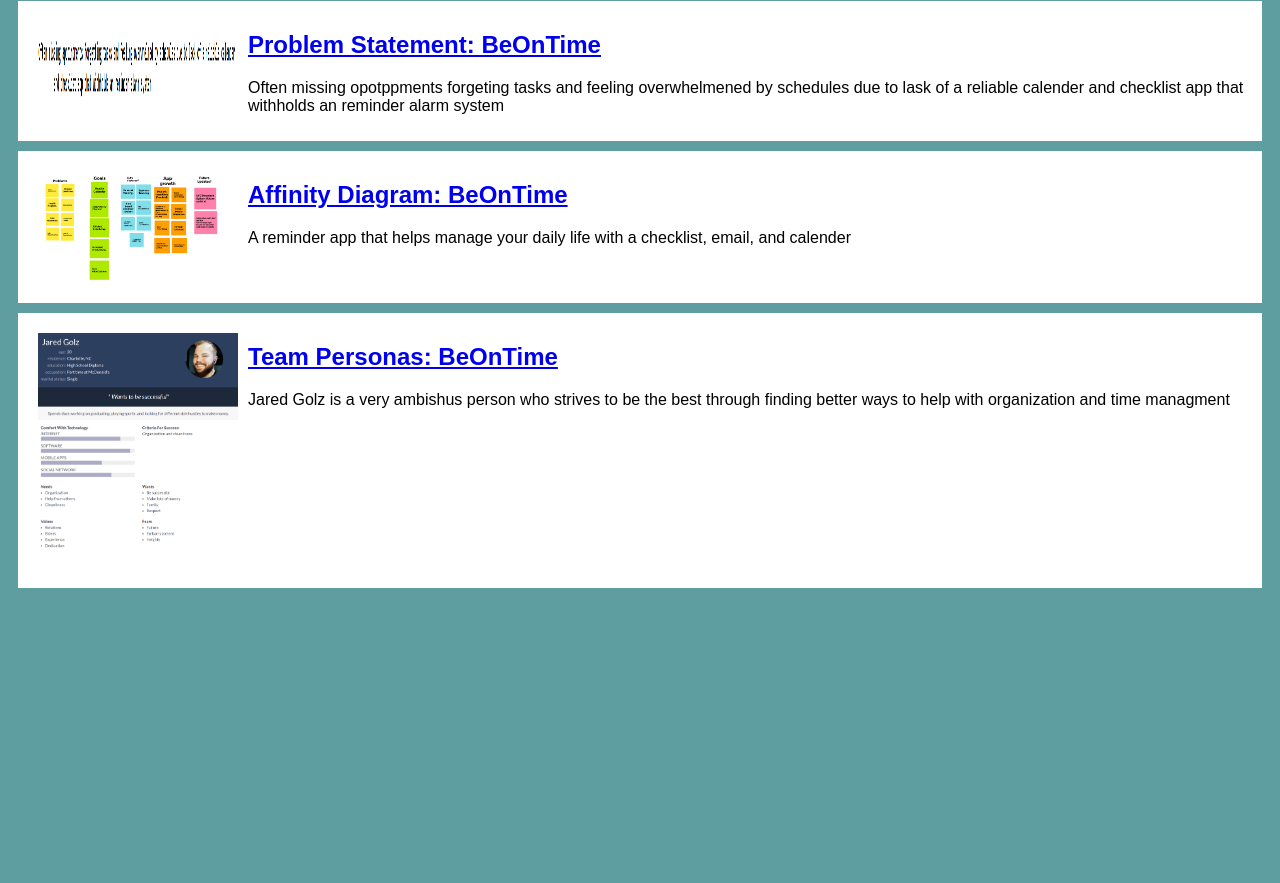
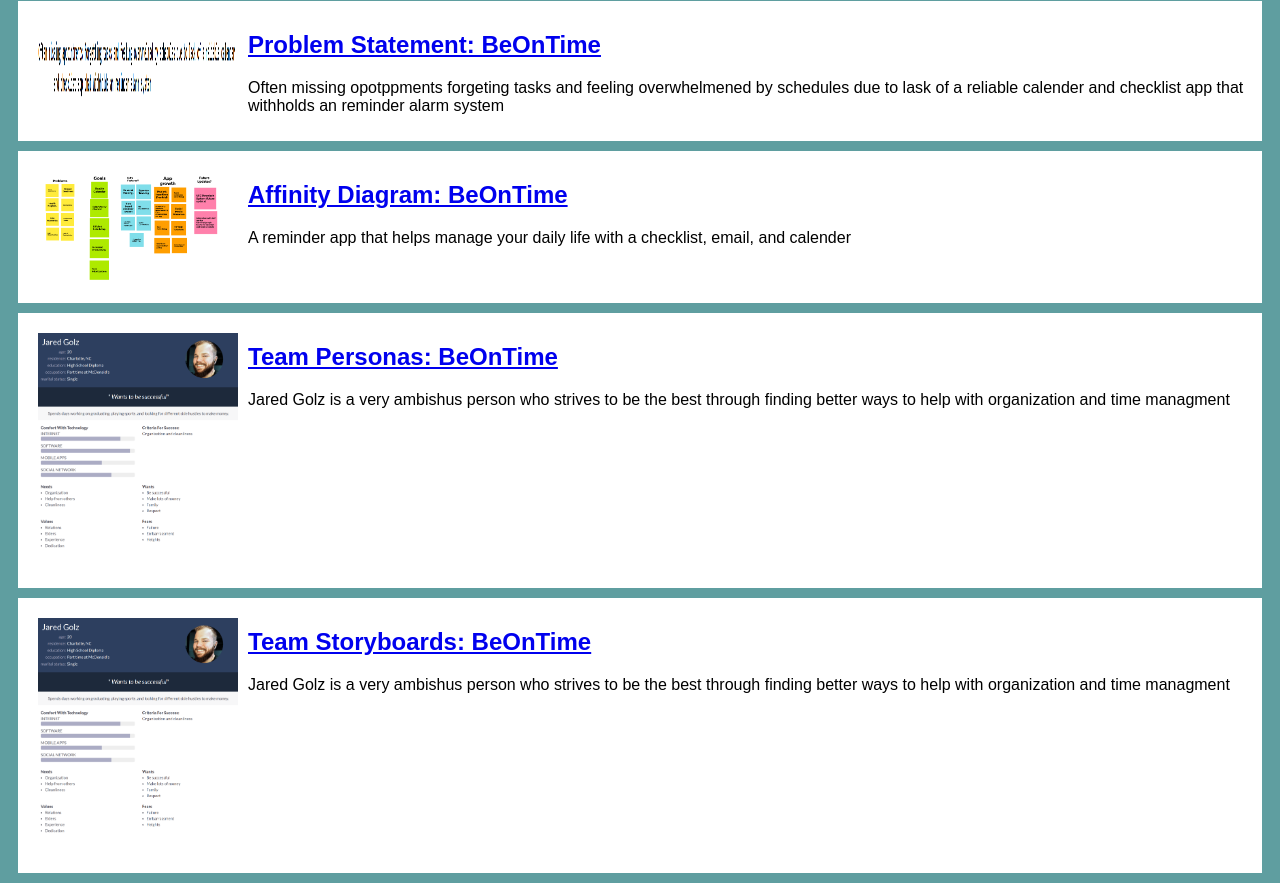
Before and after one commit to rnicely/rnicely.github.io, a plain HTML site: page index.html in a window 1280 px wide. Shown: the part 79-962 px from the top of the page. Before the commit the page ends 800 px from the top, so only its background shows below. Drawn offline with Linux system fonts and the light colour scheme.

Commit message:
Update index.html

```diff
--- a/index.html
+++ b/index.html
@@ -40,5 +40,16 @@ Jared Golz is a very ambishus person who strives to be the best through finding
 </section>
 </section>
 
+<!-- Storyboard -->
+<section class="assign">
+<img src="Personaaa.PNG" />
+<section class="assign-det">
+<a href="TeamPersona.pdf"><h2>Team Storyboards: BeOnTime</h2></a>
+<p>
+Jared Golz is a very ambishus person who strives to be the best through finding better ways to help with organization and time managment
+</p>
+</section>
+</section>
+
 </body>
 </html>
```
